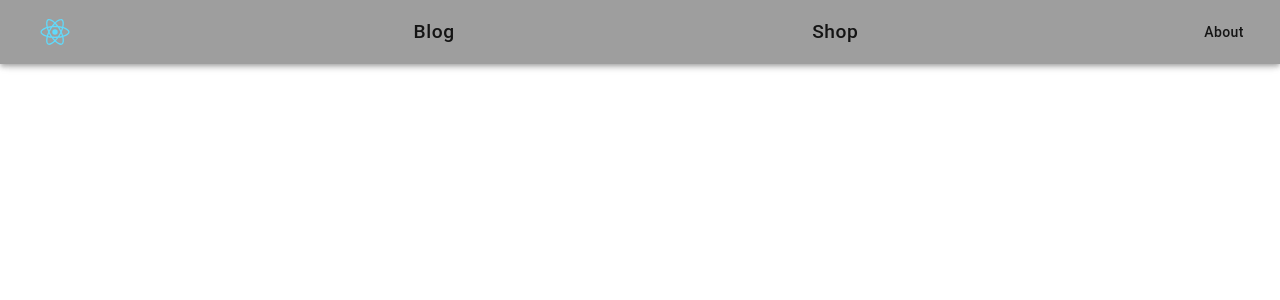
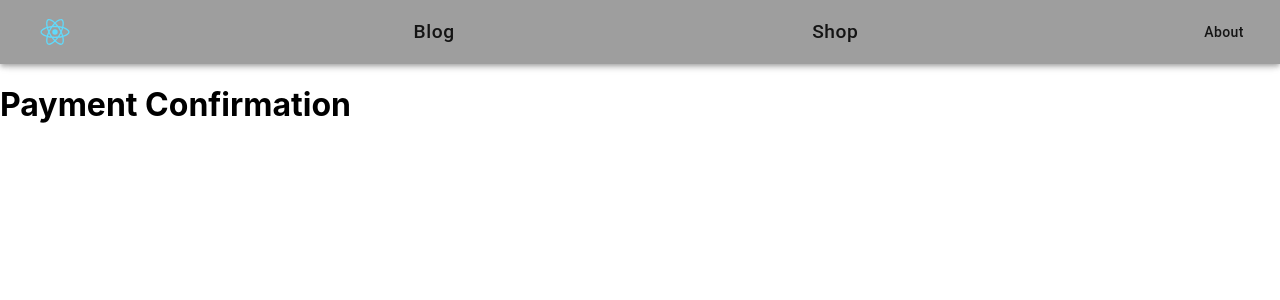
Before and after one commit to programotuojes/ktu-psi-sp, a React (Create React App) app in the folder frontend/: page /payment/confirmation in a window 1280 px wide. Shown: the top 300 px of the page. Built offline with nearby package versions, Linux system fonts and the light colour scheme.

Commit message:
PSI-63 Blank shopping cart and payment confirmation pages

```diff
--- a/frontend/src/App.js
+++ b/frontend/src/App.js
@@ -9,7 +9,9 @@ import NavBar from './components/NavBar';
 import About from './pages/about/About';
 import Blog from './pages/blog/Blog';
 import Payment from './pages/payment/Payment';
-import ProductPage from "./pages/shop/ProductPage";
+import ProductPage from './pages/shop/ProductPage';
+import PaymentConfirmation from './pages/confirmation/PaymentConfirmation';
+import ShoppingCart from './pages/shoppingCart/ShoppingCart';
 
 function App() {
   return (
@@ -23,7 +25,9 @@ function App() {
             <Route exact path={'/about'} component={About} />
             <Route exact path={'/blog'} component={Blog} />
             <Route exact path={'/payment'} component={Payment} />
-            <Route exact path={'/shop/ProductPage'} component={ProductPage} />
+            <Route exact path={'/shop/productPage'} component={ProductPage} />
+            <Route exact path={'/payment/confirmation'} component={PaymentConfirmation} />
+            <Route exact path={'/shop/cart'} component={ShoppingCart} />
           </Switch>
         </BrowserRouter>
       </ThemeProvider>
--- /dev/null
+++ b/frontend/src/pages/confirmation/PaymentConfirmation.js
@@ -0,0 +1,18 @@
+import React from 'react';
+import { Helmet } from 'react-helmet-async';
+
+const title = 'Payment Confirmation';
+
+function Confirmation() {
+  return (
+    <>
+      <Helmet>
+        <title>{title}</title>
+      </Helmet>
+
+      <h1>Payment Confirmation</h1>
+    </>
+  );
+}
+
+export default Confirmation;
--- /dev/null
+++ b/frontend/src/pages/shoppingCart/ShoppingCart.js
@@ -0,0 +1,18 @@
+import React from 'react';
+import { Helmet } from 'react-helmet-async';
+
+const title = 'Shopping Cart';
+
+function ShoppingCart() {
+  return (
+    <>
+      <Helmet>
+        <title>{title}</title>
+      </Helmet>
+
+      <h1>Shopping Cart</h1>
+    </>
+  );
+}
+
+export default ShoppingCart;
```
